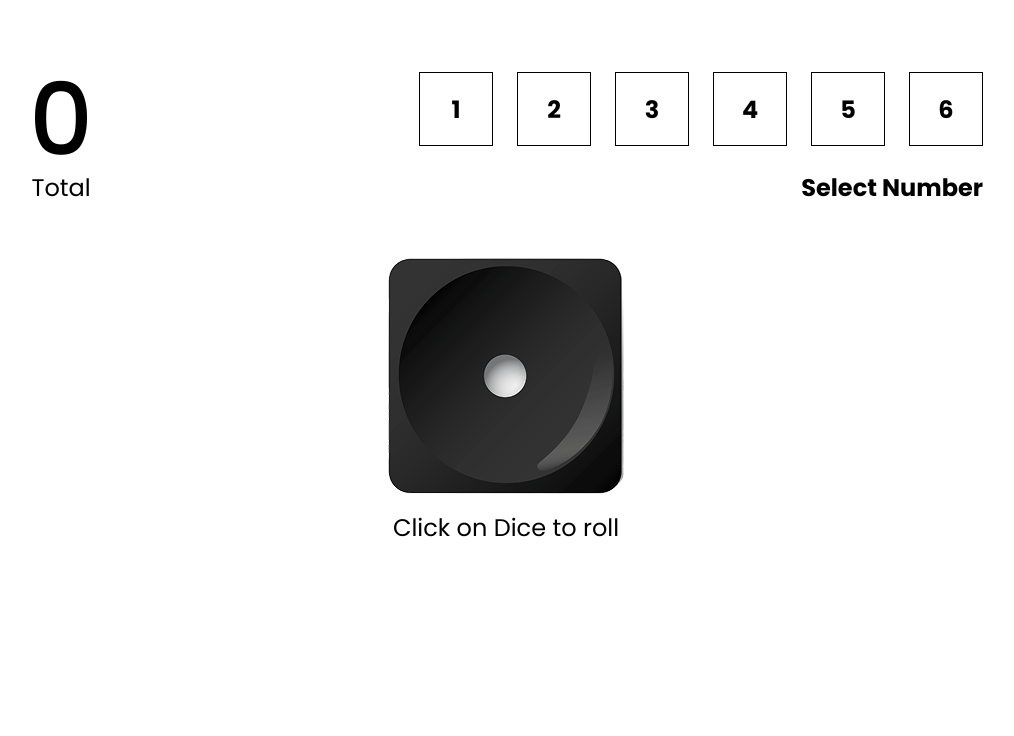
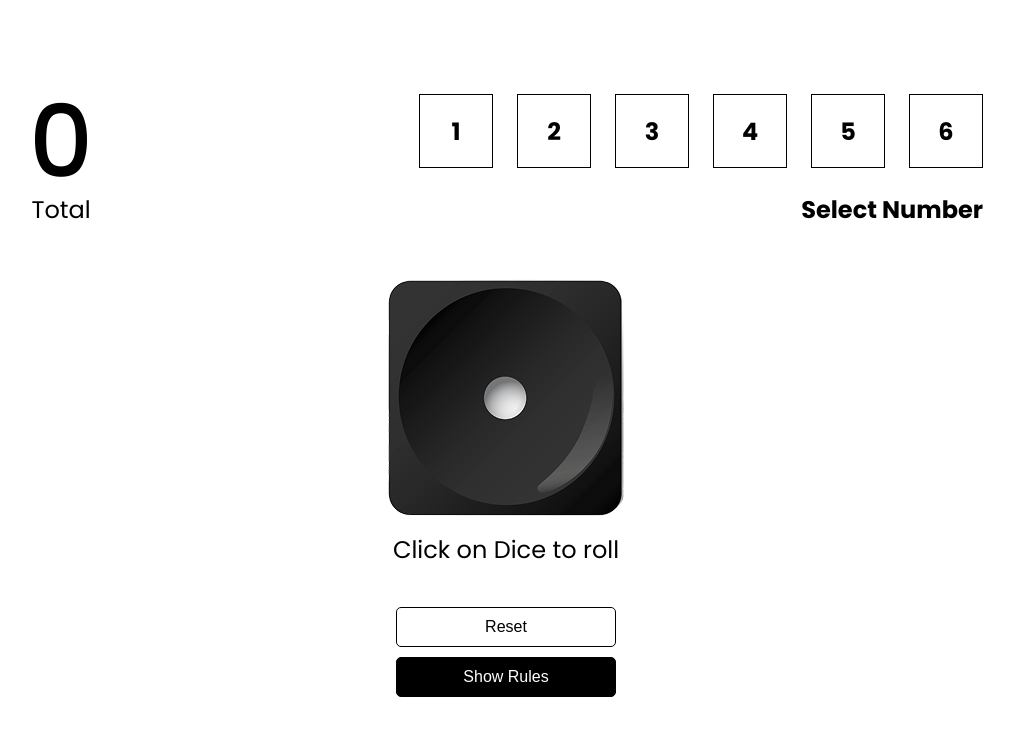
Before and after one commit to yats1304/dice_game-react, a React (Vite) app: page / in a window 1280 px wide. Shown: the top 736 px of the page, without its empty margins (134-1148 px from the left). Built offline with nearby package versions, Linux system fonts and the light colour scheme.

Commit message:
reset score and show rule button added

```diff
--- a/src/assets/components/GamePlay.jsx
+++ b/src/assets/components/GamePlay.jsx
@@ -3,11 +3,13 @@ import NumberSelector from "./NumberSelector"
 import TotalScore from "./TotalScore"
 import RoleDice from "./RoleDice"
 import { useState } from "react";
+import { Button, OutlineButton } from '../../styled/Button';
 
 const GamePlay = () => {
   const [score, setScore] = useState(0);
   const [selectedNumber, setSelectedNumber] = useState();
   const [currentDice, setCurrentDice] = useState(1);
+  const [error, setError] = useState("");
 
       const generateRandomNumber = (min,max) => {
         console.log(Math.floor(Math.random() * (max - min) + min));
@@ -15,6 +17,11 @@ const GamePlay = () => {
     };
 
     const roleDice = () => {
+        if(!selectedNumber) {
+          setError("You have not selected any number");
+          return;
+        }
+
         const randomNumber = generateRandomNumber(1,7);
         setCurrentDice((prev) => randomNumber);
 
@@ -24,14 +31,21 @@ const GamePlay = () => {
         else{
           setScore((prev) => prev - 2);
         }
+
+        setSelectedNumber(undefined);
     }
 
+    const resetScore = () => {
+      setScore(0);
+    }
 
   return (
     <MainContainer>
         <div className="top_section">
             <TotalScore score={score}/>
             <NumberSelector
+              error={error}
+              setError={setError}
               selectedNumber={selectedNumber}
               setSelectedNumber={setSelectedNumber}
             />
@@ -40,6 +54,10 @@ const GamePlay = () => {
           currentDice={currentDice}
           roleDice={roleDice}
         />
+        <div className="btns">
+          <OutlineButton onClick={resetScore}>Reset</OutlineButton>
+          <Button>Show Rules</Button>
+        </div>
     </MainContainer>
   )
 }
@@ -54,4 +72,12 @@ const MainContainer = styled.main`
     justify-content: space-around;
     align-items: end;
 }
+.btns{
+  margin-top: 40px;
+  display: flex;
+  flex-direction: column;
+  justify-content: center;
+  align-items: center;
+  gap: 10px;
+}
 `;
--- a/src/assets/components/NumberSelector.jsx
+++ b/src/assets/components/NumberSelector.jsx
@@ -1,17 +1,23 @@
 import styled from "styled-components";
 
-const NumberSelector = ({ selectedNumber, setSelectedNumber}) => {
+const NumberSelector = ({ setError, error, selectedNumber, setSelectedNumber}) => {
     const arrNumber = [1, 2, 3, 4, 5, 6];
+
+    const numberSelectorHandler = (value) => {
+        setSelectedNumber(value);
+        setError("")
+    }
 
 
   return (
     <NumberSelectorContainer>
+        <p className="error">{error}</p>
         <div className="flex">
         {arrNumber.map((value, i) =>(
             <Box
             isSelected={value === selectedNumber}
             key={1}
-            onClick={() => setSelectedNumber(value)}>{value}</Box>
+            onClick={() => numberSelectorHandler(value)}>{value}</Box>
         ))}
         </div>
         <p>Select Number</p>
@@ -36,6 +42,10 @@ p{
     font-weight: 700;
     padding-top: 24px;
 }
+
+.error{
+    color: red;
+}
 `;
 
 const Box = styled.div`
--- a/src/assets/components/StartGame.jsx
+++ b/src/assets/components/StartGame.jsx
@@ -1,5 +1,6 @@
 import React from 'react'
 import styled from 'styled-components';
+import { Button } from '../../styled/Button';
 
 const StartGame = ( {toggle} ) => {
   return (
@@ -31,23 +32,3 @@ const Container = styled.div`
         }
     }
 `
-
-const Button = styled.button`
-    padding: 10px 20px;
-    background: #000000;
-    color: white;
-    border-radius: 5px;
-    min-width: 220px;
-    border: none;
-    font-size: 16px;
-    border: 1px solid black;
-    cursor: pointer;
-    transition: 0.4s background ease-in;
-
-    &:hover{
-        background-color: white;
-        border: 1px solid black;
-        color: black;
-        transition: 0.3s background ease-in;
-    }
-`
--- /dev/null
+++ b/src/styled/Button.js
@@ -0,0 +1,31 @@
+import styled from 'styled-components';
+
+export const Button = styled.button`
+    padding: 10px 20px;
+    background: #000000;
+    color: white;
+    border-radius: 5px;
+    min-width: 220px;
+    border: none;
+    font-size: 16px;
+    border: 1px solid black;
+    cursor: pointer;
+    transition: 0.4s background ease-in;
+
+    &:hover{
+        background-color: white;
+        border: 1px solid black;
+        color: black;
+        transition: 0.3s background ease-in;
+    }
+`
+
+export const OutlineButton = styled(Button)`
+    background-color: white;
+    color: black;
+    &:hover{
+        background-color: black;
+        border: 1px solid transparent;
+        color: white;
+    }
+`
```
